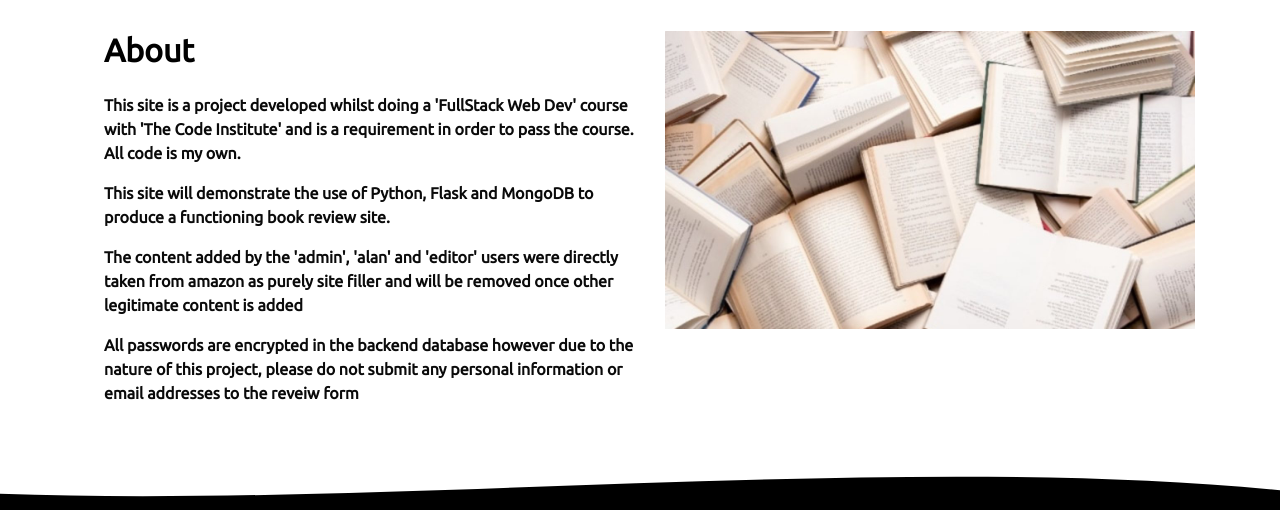
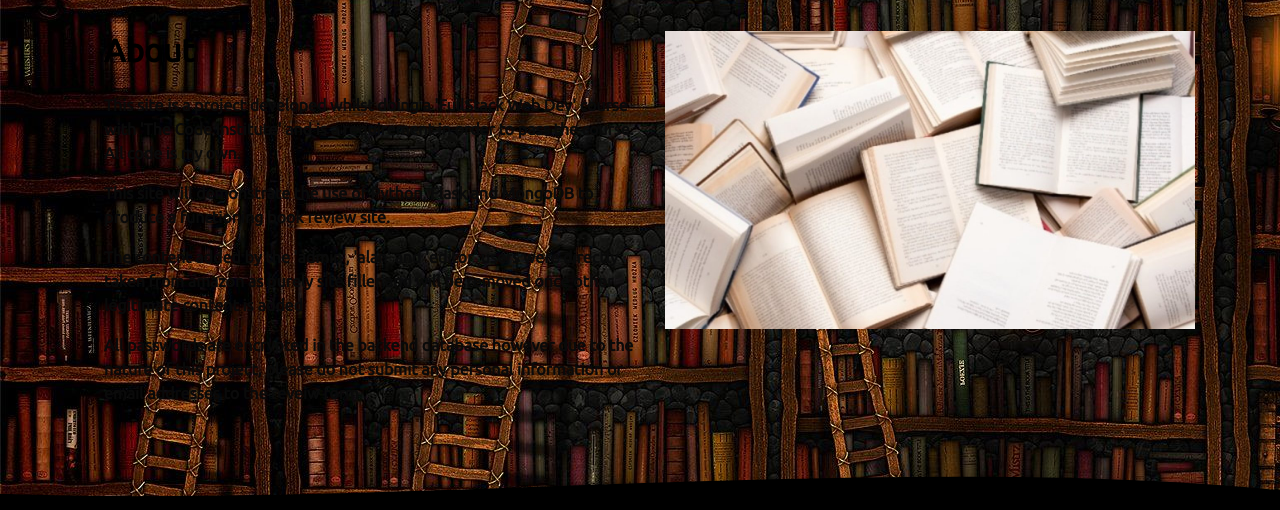
Before and after one commit to Code-Institute-Submissions/OriHillairetdev-Milestone-project-3_MayResub, a Flask app: page /about in a window 1280 px wide. Shown: the part 458-968 px from the top of the page. Run offline with Flask 2, Linux system fonts and the light colour scheme; some libraries are stand-ins or nearby versions.

Commit message:
Image changes

```diff
--- a/static/css/style.css
+++ b/static/css/style.css
@@ -1,5 +1,15 @@
 body{
     font-family: 'Ubuntu', sans-serif;
+
+}
+
+.background{
+     background-image: url('../img/background.jpg');
+    background-repeat: no-repeat;
+    width: auto; /*or your image's width*/
+    height: auto; /*or your image's height*/
+    margin: 0;
+    padding: 0;
 }
 .footer{
     line-height: 1rem;
@@ -30,10 +40,10 @@ body{
 /* page intro */
 
 .jumbotron{
-    background-image: url('../img/books-.png');
+    background-image: url('../img/background.jpg');
     background-repeat: no-repeat;
     background-size: cover;
-    color: rgb(255, 255, 255);
+    color: rgb(0, 0, 0);
     font-weight: bold;
     border-radius: .5rem;
 }
--- a/templates/base.html
+++ b/templates/base.html
@@ -25,7 +25,7 @@
 
 </head>
 
-<body>
+<body class="background">
     <header>
         <nav class="navbar navbar-expand-lg navbar-light bg-light">
             <a class="navbar-brand" href="/"><strong>Book-Nook</strong></a>
```
Also changed, not shown: static/img/background.jpg (added).
